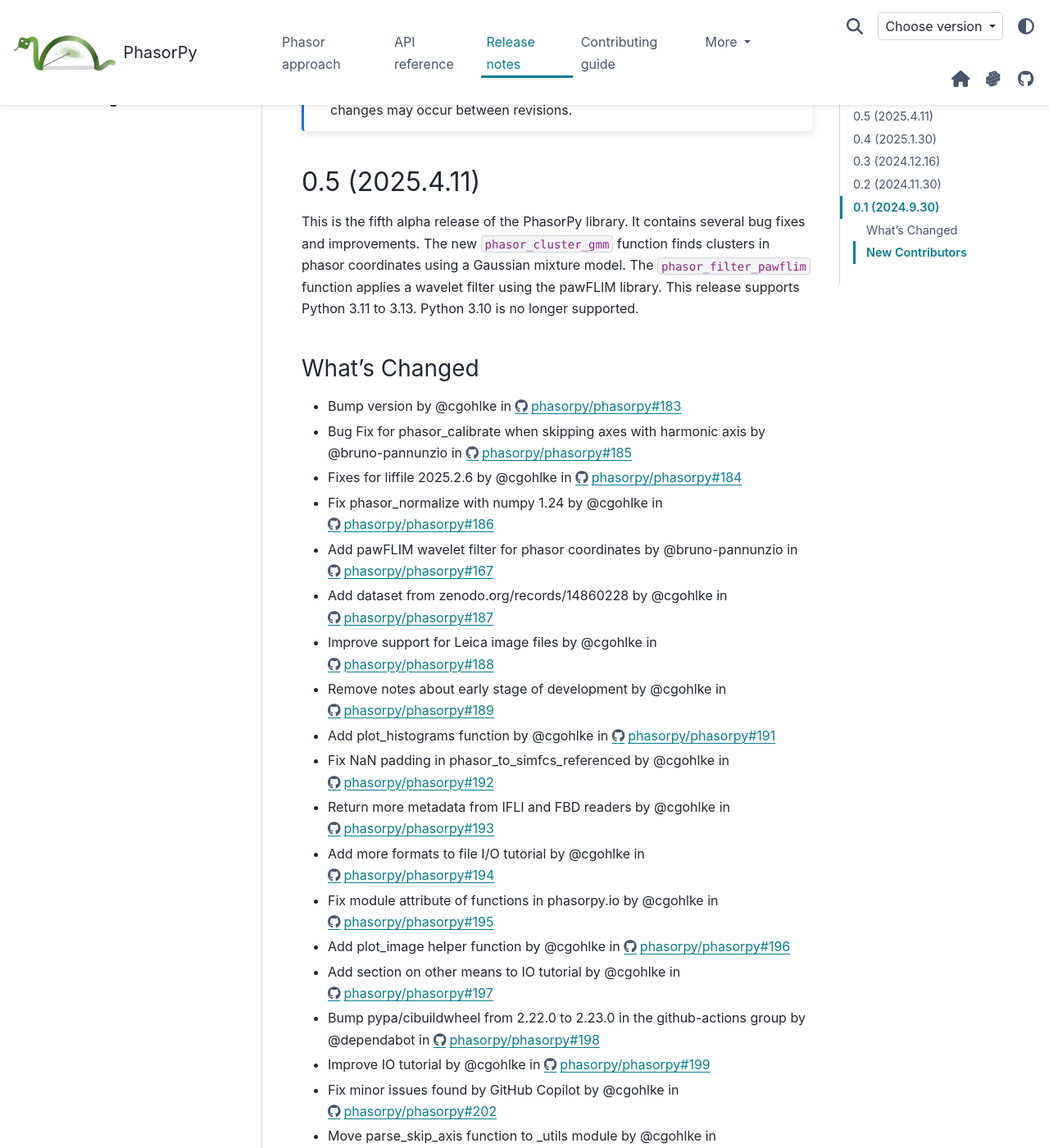
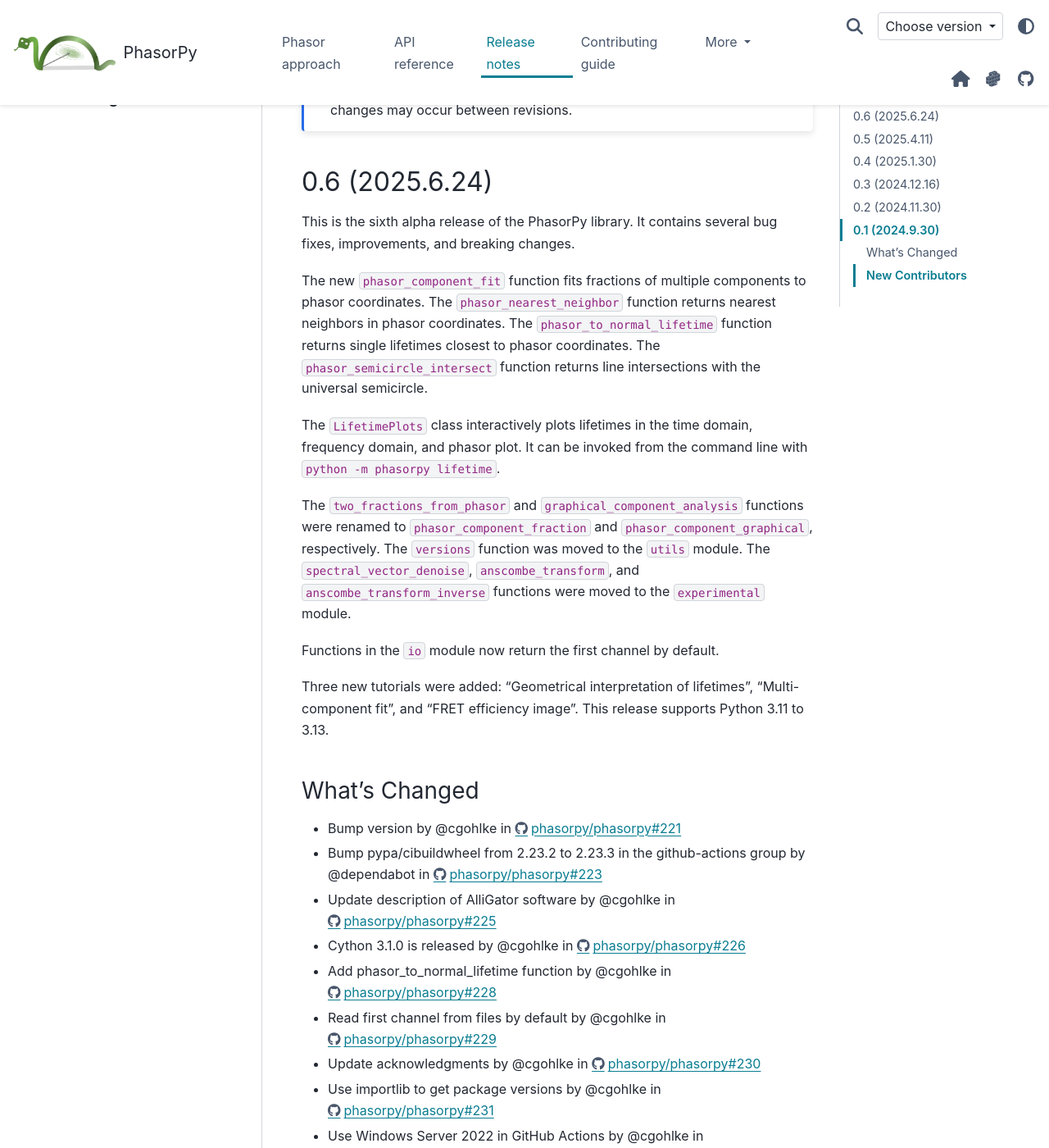
Before and after one commit to phasorpy/phasorpy, a Sphinx documentation site: the page built from docs/release.rst, in a window 1280 px wide and 1400 px high, scrolled down 329 px. Shown: the whole window at 82% size. Built offline with Sphinx 7.4.7 and the PyData theme 0.15.4, drawn with Linux system fonts in a browser that asks for light colours; pages that are not in the unit, such as notebooks, are missing from menus; some of the changed text lies outside the part shown.

Commit message:
Release v0.6

```diff
--- a/docs/release.rst
+++ b/docs/release.rst
@@ -8,6 +8,70 @@
 .. note::
     The PhasorPy library is still under construction. Backwards-incompatible
     changes may occur between revisions.
+
+0.6 (2025.6.24)
+---------------
+
+This is the sixth alpha release of the PhasorPy library.
+It contains several bug fixes, improvements, and breaking changes.
+
+The new ``phasor_component_fit`` function fits fractions of multiple
+components to phasor coordinates.
+The ``phasor_nearest_neighbor`` function returns nearest neighbors in phasor
+coordinates.
+The ``phasor_to_normal_lifetime`` function returns single lifetimes closest
+to phasor coordinates.
+The ``phasor_semicircle_intersect`` function returns line intersections with
+the universal semicircle.
+
+The ``LifetimePlots`` class interactively plots lifetimes in the time domain,
+frequency domain, and phasor plot. It can be invoked from the command line
+with ``python -m phasorpy lifetime``.
+
+The ``two_fractions_from_phasor`` and ``graphical_component_analysis``
+functions were renamed to ``phasor_component_fraction`` and
+``phasor_component_graphical``, respectively.
+The ``versions`` function was moved to the ``utils`` module.
+The ``spectral_vector_denoise``, ``anscombe_transform``, and
+``anscombe_transform_inverse`` functions were moved to the ``experimental``
+module.
+
+Functions in the ``io`` module now return the first channel by default.
+
+Three new tutorials were added: "Geometrical interpretation of lifetimes",
+"Multi-component fit", and "FRET efficiency image".
+This release supports Python 3.11 to 3.13.
+
+What's Changed
+..............
+
+* Bump version by @cgohlke in https://github.com/phasorpy/phasorpy/pull/221
+* Bump pypa/cibuildwheel from 2.23.2 to 2.23.3 in the github-actions group by @dependabot in https://github.com/phasorpy/phasorpy/pull/223
+* Update description of AlliGator software by @cgohlke in https://github.com/phasorpy/phasorpy/pull/225
+* Cython 3.1.0 is released by @cgohlke in https://github.com/phasorpy/phasorpy/pull/226
+* Add phasor_to_normal_lifetime function by @cgohlke in https://github.com/phasorpy/phasorpy/pull/228
+* Read first channel from files by default by @cgohlke in https://github.com/phasorpy/phasorpy/pull/229
+* Update acknowledgments by @cgohlke in https://github.com/phasorpy/phasorpy/pull/230
+* Use importlib to get package versions by @cgohlke in https://github.com/phasorpy/phasorpy/pull/231
+* Use Windows Server 2022 in GitHub Actions by @cgohlke in https://github.com/phasorpy/phasorpy/pull/232
+* Add tutorial about geometrical interpretation of lifetimes by @cgohlke in https://github.com/phasorpy/phasorpy/pull/233
+* Update reference phasor_from_signal benchmark results by @cgohlke in https://github.com/phasorpy/phasorpy/pull/234
+* Sort clusters returned by phasor_cluster_gmm by @cgohlke in https://github.com/phasorpy/phasorpy/pull/236
+* Reorganize io module by @cgohlke in https://github.com/phasorpy/phasorpy/pull/235
+* Update pre-commit configuration by @cgohlke in https://github.com/phasorpy/phasorpy/pull/237
+* Fix test failing with numpy 2.3.0 by @cgohlke in https://github.com/phasorpy/phasorpy/pull/239
+* Add phasor_component_fit function by @cgohlke in https://github.com/phasorpy/phasorpy/pull/238
+* Rename functions in components module by @cgohlke in https://github.com/phasorpy/phasorpy/pull/240
+* Add phasor_semicircle_intersect function by @cgohlke in https://github.com/phasorpy/phasorpy/pull/241
+* Add private helper functions to mask universal semicircle by @cgohlke in https://github.com/phasorpy/phasorpy/pull/242
+* Add private _distance_from_semicircle function by @cgohlke in https://github.com/phasorpy/phasorpy/pull/244
+* Reorganize plot module by @cgohlke in https://github.com/phasorpy/phasorpy/pull/245
+* Add interactive LifetimePlots class by @cgohlke in https://github.com/phasorpy/phasorpy/pull/247
+* Reorganize version, utils, and experimental modules by @cgohlke in https://github.com/phasorpy/phasorpy/pull/248
+* Add phasor_nearest_neighbor function by @bruno-pannunzio in https://github.com/phasorpy/phasorpy/pull/243
+* Release v0.6 by @cgohlke in https://github.com/phasorpy/phasorpy/pull/244
+
+**Full Changelog**: https://github.com/phasorpy/phasorpy/compare/v0.5...v0.6
 
 0.5 (2025.4.11)
 ---------------
--- a/src/phasorpy/__init__.py
+++ b/src/phasorpy/__init__.py
@@ -5,5 +5,5 @@
 __all__ = ['__version__']
 
 
-__version__ = '0.6.dev0'
+__version__ = '0.6'
 """PhasorPy version string."""
```
Also changed, not shown: docs/_static/switcher.json (+8 -8 lines), 1 other file.
